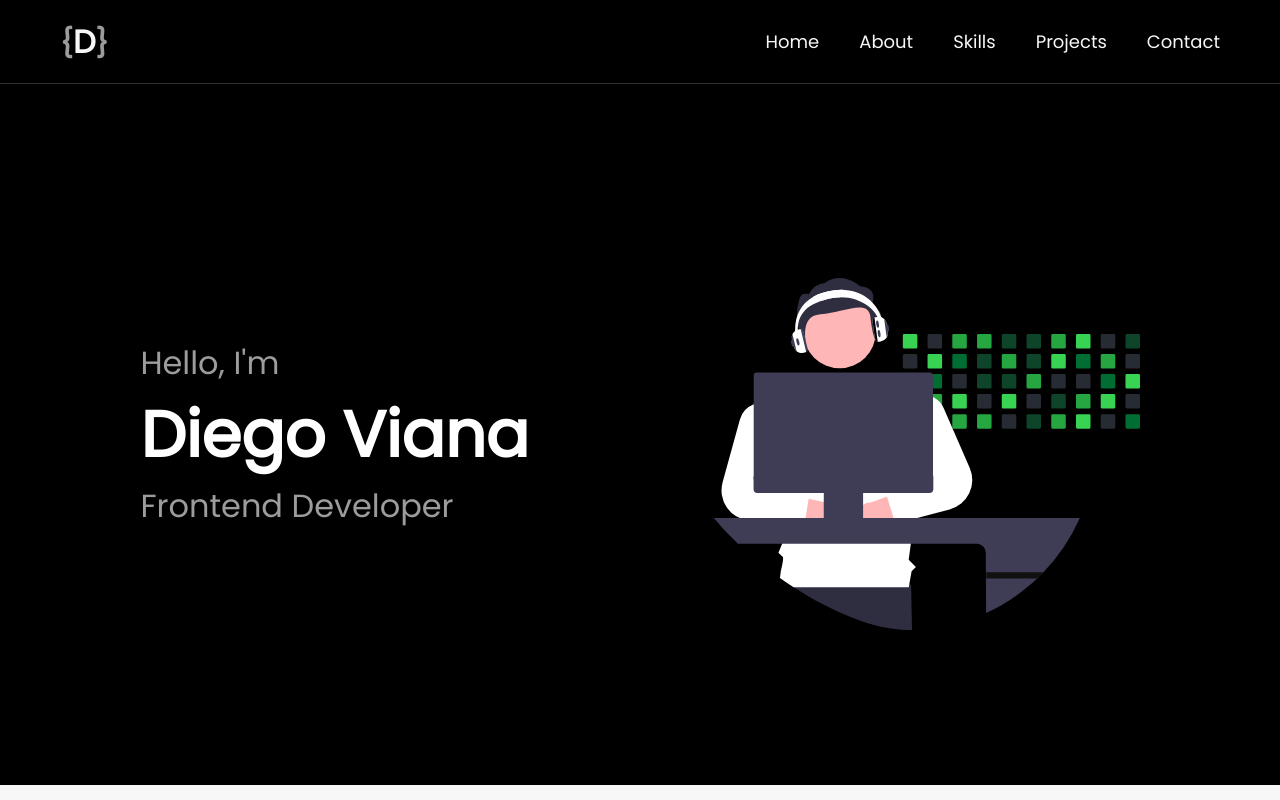
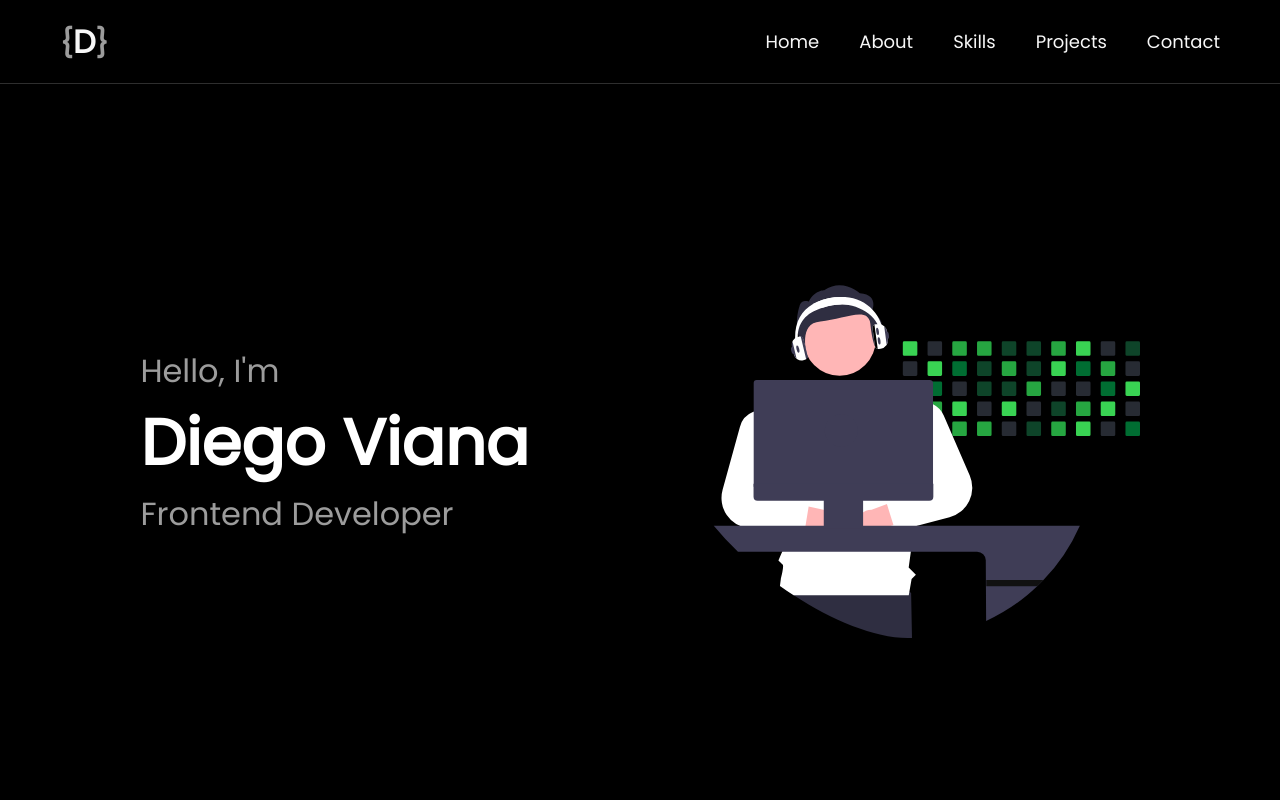
Before and after one commit to diegovianaf/portfolio, a plain HTML site: page index.html in a window 1280 px wide. Shown: the top 800 px of the page. Drawn offline with nearby package versions, Linux system fonts and the light colour scheme; files that its build step writes are made by us from their sources.

Commit message:
change height

```diff
--- a/css/scss/_intro.scss
+++ b/css/scss/_intro.scss
@@ -5,7 +5,7 @@
     display: flex;
     justify-content: space-around;
     align-items: center;
-    height: calc(100vh - 99px);
+    height: calc(100vh - 84px);
 
     .intro-title {
       h1 {
```
